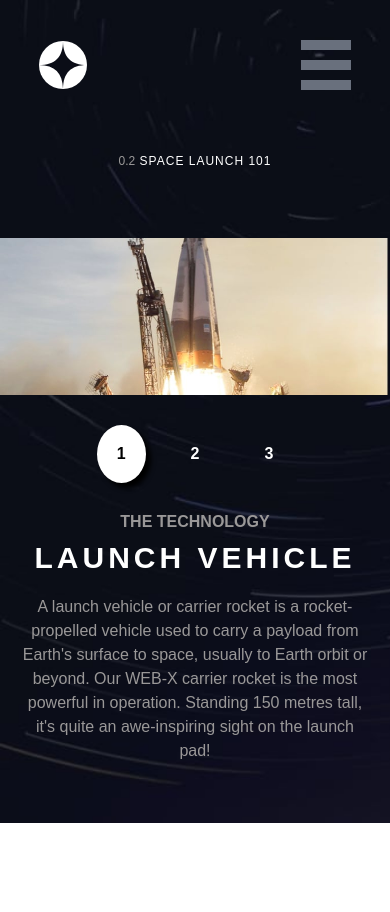
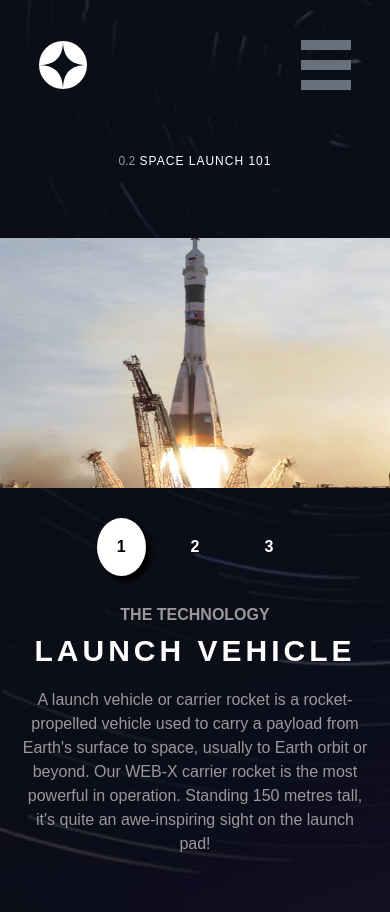
Before and after one commit to ossydimma/space-tourism, a React (Vite) app: page /Technology in a window 390 px wide. Shown: the top 912 px of the page. Before the commit the page ends 844 px from the top, so only its background shows below. Built offline with nearby package versions, Linux system fonts and the light colour scheme.

Commit message:
worked on the images

```diff
--- a/src/App.tsx
+++ b/src/App.tsx
@@ -6,6 +6,22 @@ import Technology from "./pages/Technology";
 import Mistake from "./pages/Mistake";
 import data from "../src/data.json";
 import { useState } from "react";
+import moonImage from "./assets/destination/image-moon.webp"
+import marsImage from "./assets/destination/image-mars.webp"
+import europaImage from "./assets/destination/image-europa.webp"
+import titanImage from "./assets/destination/image-titan.webp"
+import douglasImage from "./assets/author/image-douglas-hurley.webp"
+import markImage from "./assets/author/image-mark-shuttleworth.webp"
+import missionImage from "./assets/author/image-victor-glover.webp"
+import victorImage from "./assets/author/image-anousheh-ansari.webp"
+// import vichleImage from "./assets/technology/image-launch-vehicle-landscape.jpg"
+// import vichleImage2 from "./assets/technology/image-launch-vehicle-portrait.jpg"
+// import capsuleImage from "./assets/technology/image-space-capsule-landscape.jpg"
+// import capsuleImage2 from "./assets/technology/image-space-capsule-portrait.jpg"
+// import spaceportImage from "./assets/technology/image-spaceport-landscape.jpg"
+// import spaceportImage2 from "./assets/technology/image-spaceport-portrait.jpg"
+
+
 
 interface selectedObjectType {
   name: string;
@@ -32,37 +48,49 @@ function App() {
   const [selectedObject, setSelectedObject] = useState<selectedObjectType>(
     data.destinations[0]
   );
+  const [getImage, setGetImage] = useState(moonImage)
   const handleClick = (type: string): void => {
     switch (type) {
+      // destination cases
       case "moon":
         setSelectedObject(data.destinations[0]);
+        setGetImage(moonImage)
         setAddActive({ list1: "active", list2: "", list3: "", list4: "" });
         break;
       case "mars":
         setSelectedObject(data.destinations[1]);
+        setGetImage(marsImage)
         setAddActive({ list1: "", list2: "active", list3: "", list4: "" });
 
         break;
       case "europa":
         setSelectedObject(data.destinations[2]);
+        setGetImage(europaImage)
         setAddActive({ list1: "", list2: "", list3: "active", list4: "" });
         break;
       case "titan":
         setSelectedObject(data.destinations[3]);
+        setGetImage(titanImage)
         setAddActive({ list1: "", list2: "", list3: "", list4: "active" });
         break;
+        // crew cases
       case "douglas":
         setSelectedObject(data.crew[0]);
+        setGetImage(douglasImage)
         break;
       case "mark":
         setSelectedObject(data.crew[1]);
+        setGetImage(markImage)
         break;
       case "mission":
         setSelectedObject(data.crew[2]);
+        setGetImage(missionImage)
         break;
       case "victor":
         setSelectedObject(data.crew[3]);
+        setGetImage(victorImage)
         break;
+        // technology case
       case "vehicle":
         setSelectedObject(data.technology[0]);
         break;
@@ -89,6 +117,8 @@ function App() {
           path="/Destination"
           element={
             <Destination
+              getImage={getImage}
+              setGetImage={setGetImage}
               addActive={addActive}
               selectedObject={selectedObject}
               setSelectedObject={setSelectedObject}
@@ -100,6 +130,8 @@ function App() {
           path="/Author"
           element={
             <Author
+              getImage={getImage}
+              setGetImage={setGetImage}
               selectedObject={selectedObject}
               setSelectedObject={setSelectedObject}
               handleClick={(type: string) => handleClick(type)}
--- a/src/components/Navbar.tsx
+++ b/src/components/Navbar.tsx
@@ -1,6 +1,6 @@
-import {useEffect, useState }from "react"
-import { NavLink } from "react-router-dom"
-import logo from '../assets/home/logo (1).svg'
+import { useEffect, useState } from "react";
+import { NavLink } from "react-router-dom";
+import logo from "../assets/home/logo (1).svg";
 
 function Navbar() {
   // const [addActive, setAddActive] = useState({
@@ -28,28 +28,34 @@ function Navbar() {
   //       break;
   // }
   // }
-  const [showMenu, setShowMenu ]= useState<boolean>(window.innerWidth > 480 ? true : false)
-  const [hideMenu, setHideMenu ]= useState<boolean>(window.innerWidth > 480 ? false : true)
-  const [showBar, setShowBar ]= useState<boolean>(window.innerWidth > 480 ? false : true)
+  const [showMenu, setShowMenu] = useState<boolean>(
+    window.innerWidth > 480 ? true : false
+  );
+  const [hideMenu, setHideMenu] = useState<boolean>(
+    window.innerWidth > 480 ? false : true
+  );
+  const [showBar, setShowBar] = useState<boolean>(
+    window.innerWidth > 480 ? false : true
+  );
   useEffect(() => {
-    window.addEventListener('resize', ()=> {
+    window.addEventListener("resize", () => {
       if (window.innerWidth > 480) {
-      setShowBar(false)
-      setShowMenu(true)
-      setHideMenu(false)
+        setShowBar(false);
+        setShowMenu(true);
+        setHideMenu(false);
       } else {
-      setShowBar(true)
-      setShowMenu(false)
-      setHideMenu(true)
+        setShowBar(true);
+        setShowMenu(false);
+        setHideMenu(true);
       }
-   })
-}, [])
+    });
+  }, []);
 
-  function openMenu(): void{
-    setShowMenu(true)
+  function openMenu(): void {
+    setShowMenu(true);
   }
-  function closeMenu(): void{
-    setShowMenu(false)
+  function closeMenu(): void {
+    setShowMenu(false);
   }
   return (
     <nav>
@@ -58,34 +64,41 @@ function Navbar() {
           <img src={logo} alt="logo" />
         </div>
         <div className="menu-design"></div>
-        {showBar && <div className="menu-bar" onClick={openMenu} >
+        {showBar && (
+          <div className="menu-bar" onClick={openMenu}>
             <img src="/src/assets/home/icon-menu.svg" alt="menu bar" />
-        </div>}
-        {showMenu && <ul className="menu-nav">
-          {hideMenu && <div className="close-menu" onClick={closeMenu} >
+          </div>
+        )}
+        {showMenu && (
+          <ul className="menu-nav">
+            {hideMenu && (
+              <div className="close-menu" onClick={closeMenu}>
                 <img src="/src/assets/home/icon-close.svg" alt="close icon" />
-          </div>}
-          <li >
-            <NavLink to ="/" className="active" >
+              </div>
+            )}
+            {/*fixme: get some issuse with the active class */}
+            <li>
+              <NavLink to="/">
                 <span>00</span> Home
               </NavLink>
             </li>
-          <li >
-            <NavLink to="/Destination" className="active">
+            <li>
+              <NavLink to="/Destination">
                 <span>01</span> Destination
               </NavLink>
             </li>
-          <li >
-            <NavLink to="/Author" className="active">
+            <li>
+              <NavLink to="/Author">
                 <span>02</span> Crew
               </NavLink>
             </li>
-          <li >
-            <NavLink to="/Technology" className="active">
+            <li>
+              <NavLink to="/Technology">
                 <span>03</span> Technology
               </NavLink>
             </li>
-        </ul>}
+          </ul>
+        )}
       </header>
     </nav>
   );
--- a/src/pages/Author.tsx
+++ b/src/pages/Author.tsx
@@ -1,7 +1,10 @@
 import Navbar from "../components/Navbar";
 import { useEffect, Dispatch, SetStateAction, useState } from "react";
 import data from "../data.json";
+import douglasImage from "../assets/author/image-douglas-hurley.webp"
 export interface propsType {
+  getImage: string;
+  setGetImage: React.Dispatch<React.SetStateAction<string>>;
   selectedObject: {
     name: string;
     images: {
@@ -34,9 +37,10 @@ export interface propsType {
   >;
   handleClick: (type: string) => void;
 }
-function Author({ selectedObject, setSelectedObject, handleClick }: propsType) {
+function Author({getImage,setGetImage, selectedObject, setSelectedObject, handleClick }: propsType) {
   useEffect(() => {
     setSelectedObject(data.crew[0]);
+    setGetImage(douglasImage)
 
     return () => {
       setSelectedObject(data.destinations[0]);
@@ -109,7 +113,7 @@ function Author({ selectedObject, setSelectedObject, handleClick }: propsType) {
               </div>
             </article>
             <div className="crew-image">
-              <img src={selectedObject.images.webp} alt="crew image" />
+              <img src={getImage} alt="crew image" />
             </div>
           </div>
         </main>
--- a/src/pages/Destination.tsx
+++ b/src/pages/Destination.tsx
@@ -1,8 +1,11 @@
 import Navbar from "../components/Navbar";
 import data from "../data.json";
-import { Dispatch, SetStateAction, useEffect} from "react";
+import { Dispatch, SetStateAction, useEffect } from "react";
+import moonImage from "../assets/destination/image-moon.webp";
 
 interface propsType {
+  getImage: string;
+  setGetImage: React.Dispatch<React.SetStateAction<string>>;
   addActive: {
     list1: string;
     list2: string;
@@ -43,6 +46,8 @@ interface propsType {
 }
 
 function Destination({
+  getImage,
+  setGetImage,
   addActive,
   selectedObject,
   setSelectedObject,
@@ -50,6 +55,7 @@ function Destination({
 }: propsType) {
   useEffect(() => {
     setSelectedObject(data.destinations[0]);
+    setGetImage(moonImage);
 
     return () => {
       setSelectedObject(data.technology[0]);
@@ -65,7 +71,7 @@ function Destination({
         </p>
         <div className="destination-content">
           <div className="destination-image">
-            <img src={selectedObject.images.webp} alt="destination image" />
+            <img src={getImage} alt="destination image" />
           </div>
           <article className="destination-text">
             <nav>
--- a/src/pages/Technology.tsx
+++ b/src/pages/Technology.tsx
@@ -1,6 +1,9 @@
 import { useEffect, Dispatch, SetStateAction, useState } from "react";
 import Navbar from "../components/Navbar";
 import data from "../data.json";
+import vichleImage2 from "../assets/technology/image-launch-vehicle-portrait.jpg";
+import capsuleImage2 from "../assets/technology/image-space-capsule-portrait.jpg";
+import spaceportImage2 from "../assets/technology/image-spaceport-portrait.jpg";
 
 interface propsType {
   selectedObject: {
@@ -46,24 +49,32 @@ function Technology({
     item2: "",
     item3: "",
   });
+  const [getImage, setGetImage] = useState(vichleImage2);
   function clickHandle(page: string): void {
     switch (page) {
       case "vehicle":
         setAddActive({ item1: "navigator-active", item2: "", item3: "" });
         handleClick("vehicle");
+        setGetImage(vichleImage2);
         break;
       case "spaceport":
         setAddActive({ item1: "", item2: "navigator-active", item3: "" });
         handleClick("spaceport");
+        setGetImage(spaceportImage2);
         break;
       case "capsule":
         setAddActive({ item1: "", item2: "", item3: "navigator-active" });
         handleClick("capsule");
+        setGetImage(capsuleImage2);
         break;
     }
   }
 
   useEffect(() => {
+    // window.addEventListener('resize', ()=> {
+    //   window.innerWidth > 820 ? setGetImage(vichleImage2) : setGetImage(vichleImage)
+    // })
+    // // setGetImage(window.innerWidth > 820 ? vichleImage2 : vichleImage)
     setSelectedObject(data.technology[0]);
     return () => {
       setSelectedObject(data.destinations[0]);
@@ -112,17 +123,7 @@ function Technology({
               </div>
             </div>
             <div className="technology-image">
-              {window.innerWidth > 820 ? (
-                <img
-                  src={selectedObject.images.portrait}
-                  alt="technology image"
-                />
-              ) : (
-                <img
-                  src={selectedObject.images.landscape}
-                  alt="technology image"
-                />
-              )}
+              <img src={getImage} alt="technology image" />
             </div>
           </div>
         </main>
--- a/src/sass/_technology.scss
+++ b/src/sass/_technology.scss
@@ -106,7 +106,7 @@
     }
     &-image {
       width: 100%;
-      height: 100%;
+      height: 250px;
       display: flex;
       justify-content: center;
       margin-top: 0;
```
Lines whose indentation alone changed are shown as unchanged.
